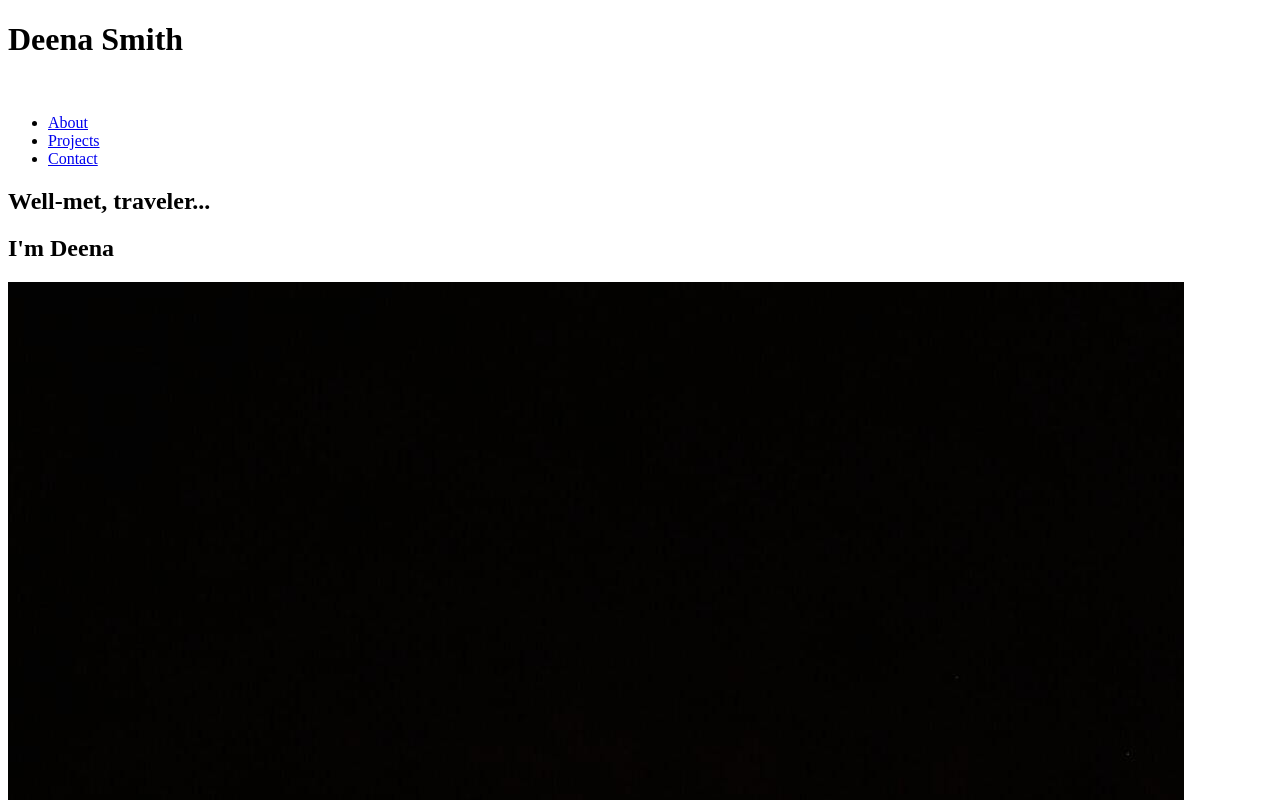
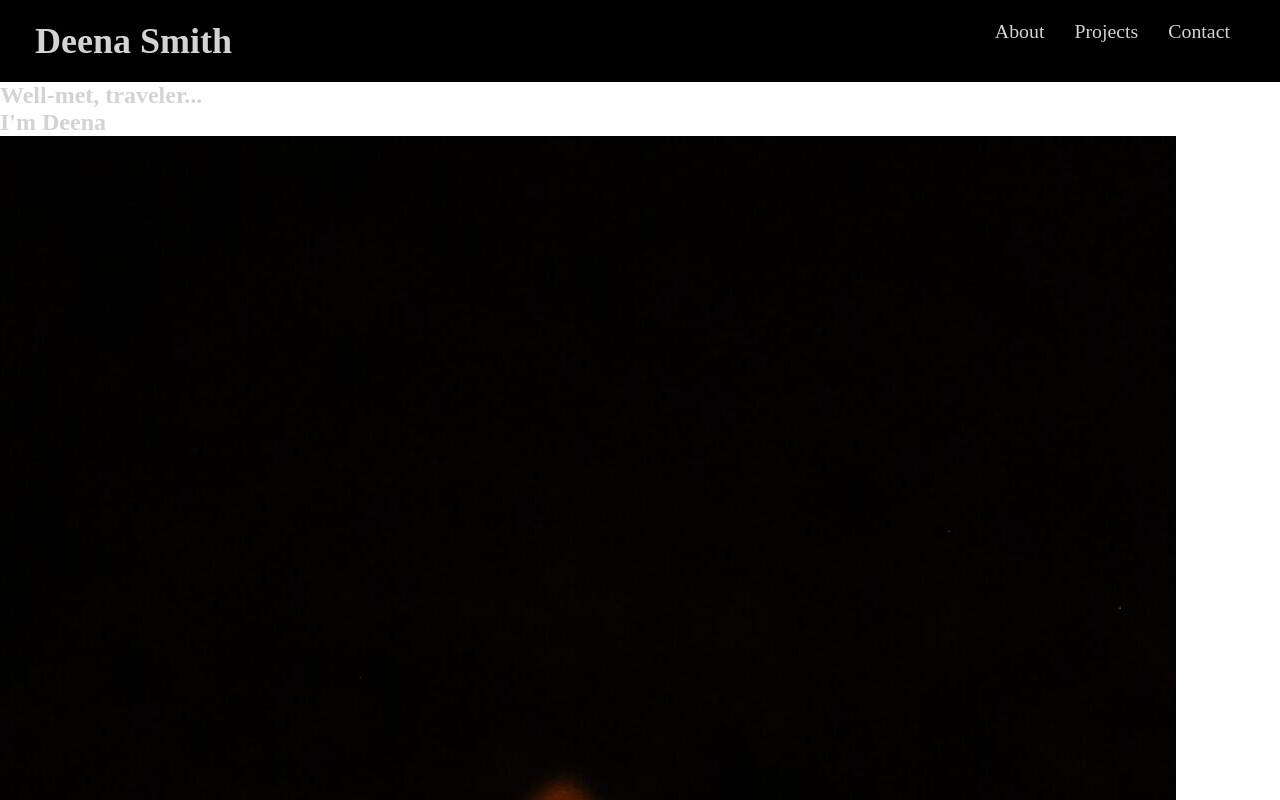
Before and after one commit to DeenaSmith/personal_portfolio, a plain HTML site: page index.html in a window 1280 px wide. Shown: the top 800 px of the page. Drawn offline with Linux system fonts and the light colour scheme.

Commit message:
nav bar organized, begin styling

```diff
--- a/assets/css/style.css
+++ b/assets/css/style.css
@@ -0,0 +1,59 @@
+:root {
+    --primary-color: #000000;
+    --secondary-color:#D3D3D3;
+    --tertiary-color:#565656;
+}
+* {
+    margin: 0;
+    padding: 0;
+    box-sizing: border-box;
+}
+body a, a:visited {
+    text-decoration: none;
+    color: var(--secondary-color);
+}
+
+/* Header Start */
+
+header {
+    padding: 20px 35px;
+    background-color: var(--primary-color);
+    display: flex;
+    justify-content: space-between;
+    flex-wrap: wrap;
+    position: -webkit-sticky;
+    position: sticky;
+    top: 0;
+    z-index: 9999;
+}
+
+header h1 {
+    font-weight: bold;
+    font-size: 36px;
+    color: var(--secondary-color);
+    margin: 0;
+}
+
+header nav ul {
+    display: flex;
+    flex-wrap: wrap;
+    justify-content: space-between;
+    align-items: center;
+    list-style: none;
+}
+
+header nav ul li a {
+    padding: 10px 15px;
+    font-weight: lighter;
+    font-size: 1.55vw;
+}
+
+header nav ul li a:hover {
+    background: var(--tertiary-color);
+    color: var(--secondary-color);
+    border-radius: 15px;
+}
+body{
+    color: var(--secondary-color);
+    font-family: serif, Helvetica, sans-serif;
+}
--- a/index.html
+++ b/index.html
@@ -7,11 +7,11 @@
         <link rel="stylesheet" href="./assets/css/style.css" />
     </head>
 
-<body>
+<body id="top">
     <!-- Navigation -->
     <header>
         <h1>
-            <a>Deena Smith</a>
+            <a href="#top">Deena Smith</a>
         </h1>
         <div>
             <img src="" />
@@ -23,10 +23,10 @@
                     <a href="#about-me">About</a>
                 </li>
                 <li>
-                    <a href="#my-projects">Projects</a>
+                    <a href="#projects">Projects</a>
                 </li>
                 <li>
-                    <a href="#contact-me">Contact</a>
+                    <a href="#contact">Contact</a>
                 </li>
             </ul>
         </nav>
@@ -44,7 +44,7 @@
     </section>
 
 <!-- Section Titles -->
-    <section>
+    <section id="about-me">
 
         <!-- About Me -->
         <div>
@@ -53,8 +53,11 @@
         <div>
             <p>Lorem ipsum dolor sit amet consectetur adipisicing elit. Iusto architecto optio laborum molestiae? Temporibus ipsa sint magnam iure accusamus optio ea, deserunt quas quod et natus voluptates alias aut ratione. Lorem ipsum dolor sit amet consectetur adipisicing elit. Accusantium molestias ea totam placeat maxime facere architecto, voluptate esse quis? Nulla nobis inventore ipsum! Quod nobis quibusdam tempore commodi facere assumenda.</p>
         </div>
+    </section>
+    <br />
 
         <!-- Projects -->
+    <section id="projects">
         <div>
             <h2>Projects</h2>
         </div>
@@ -67,8 +70,11 @@
         <div>
             <img src="../personal_portfolio/assets/images/padlock_passwordgen_image.jpeg" />
         </div>
+    </section>
+
 
         <!-- Contact -->
+    <section id="contact">
         <div>
             <h2>Contact</h2>
         </div>
@@ -101,7 +107,6 @@
         </div>
     </section>
 
-
 </body>
 
 
```
